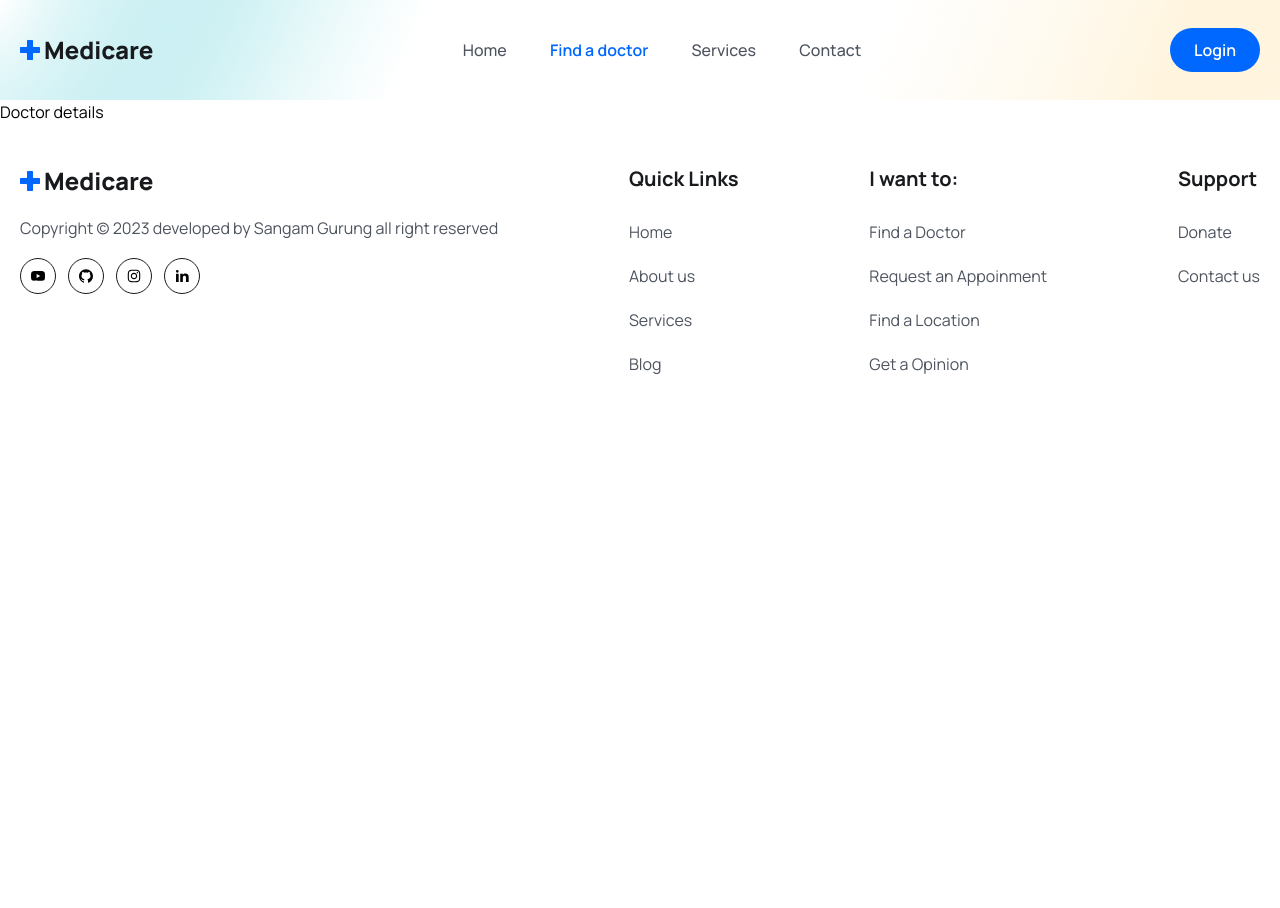
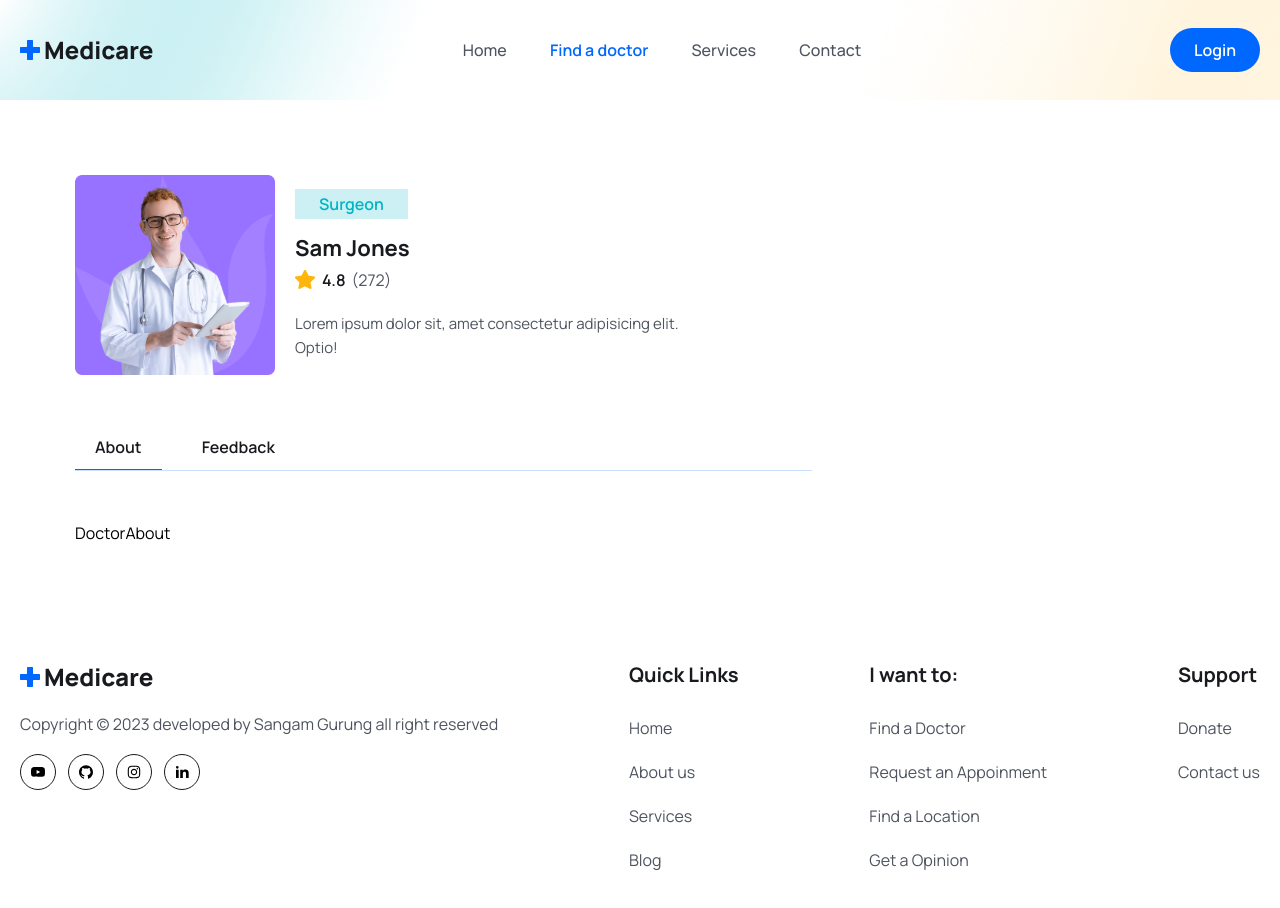
Before and after one commit to Sangamgrg/mern-doctor-booking, a React (Vite) app in the folder frontend/: page /doctors/1 in a window 1280 px wide. Shown: the top 908 px of the page. Before the commit the page ends 800 px from the top, so only its background shows below. Built offline with nearby package versions, Linux system fonts and the light colour scheme.

Commit message:
create detailed doctor page with tabs

```diff
--- /dev/null
+++ b/frontend/src/components/Doctors/DoctorAbout.jsx
@@ -0,0 +1,7 @@
+import React from 'react';
+
+const DoctorAbout = () => {
+  return <div>DoctorAbout</div>;
+};
+
+export default DoctorAbout;
--- /dev/null
+++ b/frontend/src/components/Doctors/Feedback.jsx
@@ -0,0 +1,7 @@
+import React from 'react';
+
+const Feedback = () => {
+  return <div>Feedback</div>;
+};
+
+export default Feedback;
--- a/frontend/src/pages/Doctors/DoctorDetails.jsx
+++ b/frontend/src/pages/Doctors/DoctorDetails.jsx
@@ -1,7 +1,73 @@
-import React from 'react';
+import React, { useState } from 'react';
+import doctorImg from '../../assets/images/doctor-img02.png';
+import starIcon from '../../assets/images/star.png';
+import Feedback from '../../components/Doctors/Feedback';
+import DoctorAbout from '../../components/Doctors/DoctorAbout';
 
 const DoctorDetails = () => {
-  return <div>Doctor details</div>;
+  const [tab, setTab] = useState('about');
+  return (
+    <section>
+      <div className="max-w-[1170px] px-5 mx-auto">
+        <div className="grid md:grid-cols-3 gap-[50px]">
+          <div className="md:col-span-2">
+            <div className="flex items-center gap-5">
+              <figure className="max-w-[200px] max-h-[200px]">
+                <img src={doctorImg} alt="" className="w-full" />
+              </figure>
+
+              <div>
+                <span className="bg-[#CCF0F3] text-irisBlueColor py-1 px-6 lg:px-6 text-[12px] leading-4 lg:text-[16px] lg:leading-7 font-semibold">
+                  Surgeon
+                </span>
+                <h3 className="text-headingColor text-[22px] leading-9 mt-3 font-bold">
+                  Sam Jones
+                </h3>
+                <div className="flex items-center gap-[6px]">
+                  <span className="flex items-center gap-[6px] text-[14px] leading-5 lg:text-[16px] lg:leading-7 font-semibold text-headingColor">
+                    <img src={starIcon} alt="" />
+                    4.8
+                  </span>
+                  <span className=" text-[14px] leading-5 lg:text-[16px] lg:leading-7 font-[400] text-textColor">
+                    (272)
+                  </span>
+                </div>
+
+                <p className="text__para text-[14px] leading-6 md:text-[15px] lg:max-w-[390px]">
+                  Lorem ipsum dolor sit, amet consectetur adipisicing elit.
+                  Optio!
+                </p>
+              </div>
+            </div>
+
+            <div className="mt-[50px] border-b border-solid border-[#0066ff34]">
+              <button
+                onClick={() => setTab('about')}
+                className={`${
+                  tab === 'about' && 'border-b border-solid border-primaryColor'
+                } py-2 px-5 mr-5 text-[16px] leading-7 text-headingColor font-semibold`}>
+                About
+              </button>
+
+              <button
+                onClick={() => setTab('feedback')}
+                className={`${
+                  tab === 'feedback' &&
+                  'border-b border-solid border-primaryColor'
+                } py-2 px-5 mr-5 text-[16px] leading-7 text-headingColor font-semibold`}>
+                Feedback
+              </button>
+            </div>
+
+            <div className="mt-[50px]">
+              {tab === 'about' && <DoctorAbout />}
+              {tab === 'feedback' && <Feedback />}
+            </div>
+          </div>
+        </div>
+      </div>
+    </section>
+  );
 };
 
 export default DoctorDetails;
--- a/frontend/src/pages/Doctors/Doctors.jsx
+++ b/frontend/src/pages/Doctors/Doctors.jsx
@@ -20,7 +20,7 @@
                 'margin-top': 0,
                 'border-radius': 0,
                 'border-top-right-radius': '0.375rem',
-                'border--right-radius': '0.375rem',
+                'border-bottom-right-radius': '0.375rem',
               }}>
               Search
             </button>
```
